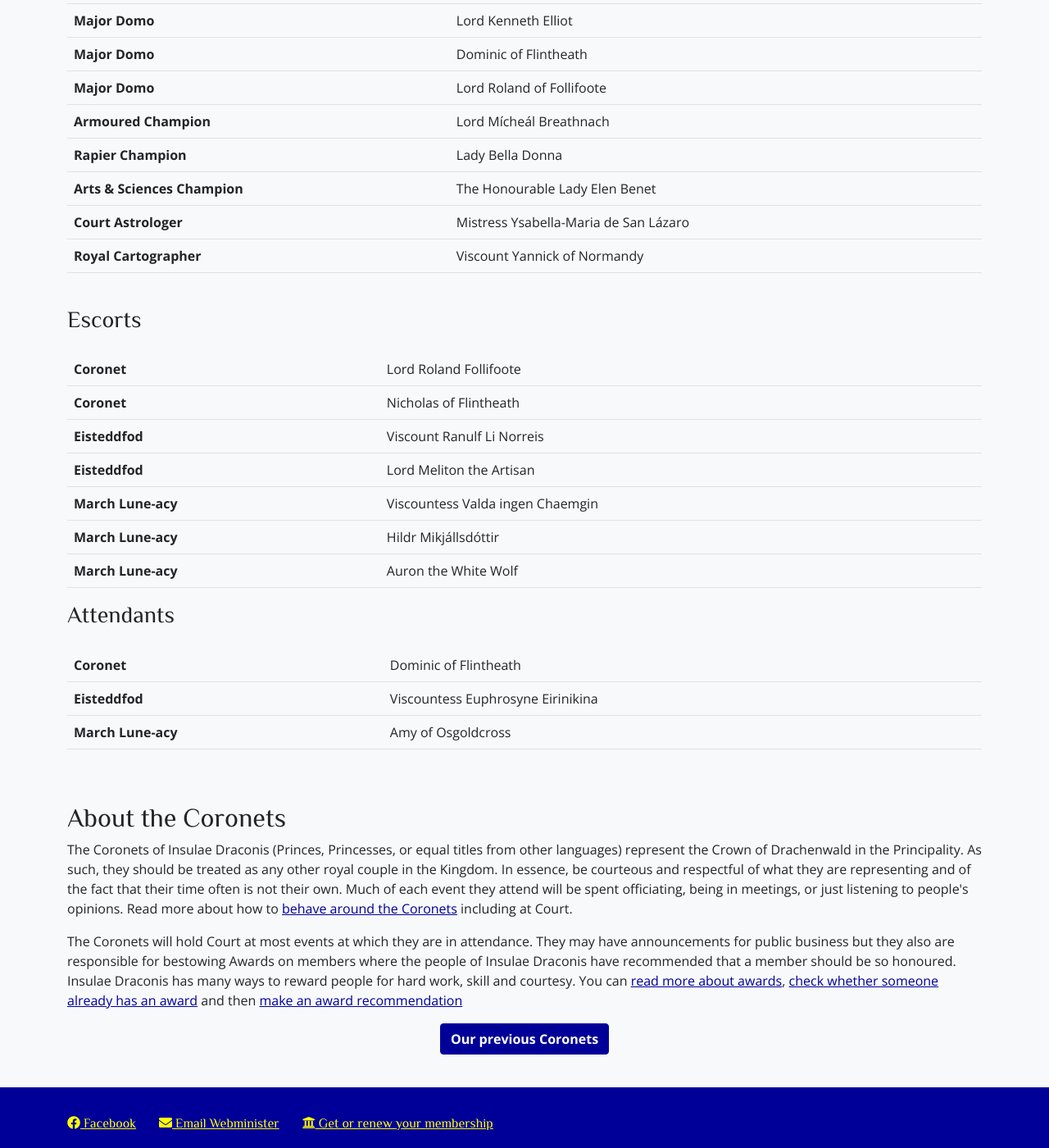
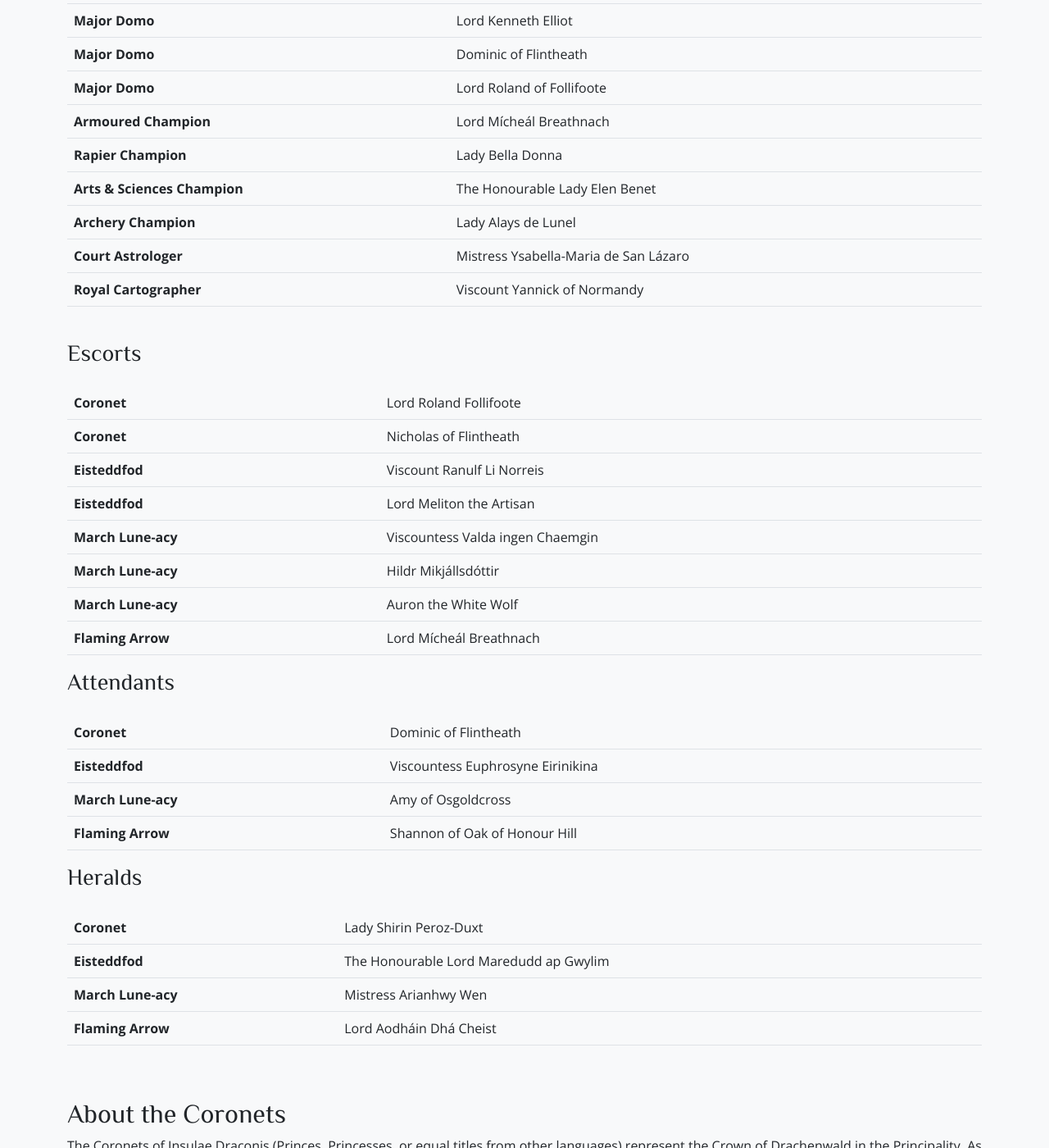
Before and after one commit to drachenwald/insulae-draconis, a Jekyll site: the page built from coronet/index.md, in a window 1280 px wide and 1400 px high, scrolled down 1844 px. Shown: the whole window at 82% size. Built offline with Jekyll 4.4.1, drawn with Linux system fonts in a browser that asks for light colours; comment, search, counter and statistics services are not loaded; some of the changed text lies outside the part shown.

Commit message:
Update index.md

```diff
--- a/coronet/index.md
+++ b/coronet/index.md
@@ -93,7 +93,7 @@ prevurl:
    <tbody>
       <tr>
         <td><strong>West Chamberlain</strong></td>
-        <td>Lord Aodhan dha Cheist<br><a href="mailto:chamberlain-west@insulaedraconis.org">chamberlain-west@insulaedraconis.org</a></td>
+        <td>Lord Aodháin Dhá Cheist<br><a href="mailto:chamberlain-west@insulaedraconis.org">chamberlain-west@insulaedraconis.org</a></td>
       </tr>
       <tr>
         <td><strong>East Chamberlain</strong></td>
@@ -135,6 +135,12 @@ prevurl:
         </td>
         <td>
         The Honourable Lady Elen Benet
+        </td>
+      </tr><tr>
+        <td><strong>Archery Champion</strong>
+        </td>
+        <td>
+       Lady Alays de Lunel
         </td>
       </tr>
      <tr>
@@ -185,6 +191,9 @@ prevurl:
        <tr>
         <td><strong>March Lune-acy</strong></td>
         <td>Auron the White Wolf</td>
+      </tr> <tr>
+        <td><strong>Flaming Arrow</strong></td>
+        <td>Lord Mícheál Breathnach</td>
       </tr>
   </tbody>
 </table>
@@ -203,6 +212,29 @@ prevurl:
       <tr>
         <td><strong>March Lune-acy</strong></td>
         <td>Amy of Osgoldcross</td>
+      </tr> <tr>
+        <td><strong>Flaming Arrow</strong></td>
+        <td>Shannon of Oak of Honour Hill</td>
+      </tr>
+  </tbody>
+</table> <h3>Heralds</h3>
+  <table class="table table-striped" style="align: left">
+<table width="500" cellspacing="0" cellpadding="2">
+    <tbody>
+      <tr>
+        <td><strong>Coronet</strong></td>
+        <td>Lady Shirin Peroz-Duxt</td>
+      </tr>
+      <tr>
+        <td><strong>Eisteddfod</strong></td>
+        <td>The Honourable Lord Maredudd ap Gwylim</td>
+      </tr>
+      <tr>
+        <td><strong>March Lune-acy</strong></td>
+        <td>Mistress Arianhwy Wen</td>
+      </tr> <tr>
+        <td><strong>Flaming Arrow</strong></td>
+        <td>Lord Aodháin Dhá Cheist</td>
       </tr>
   </tbody>
 </table>
```
